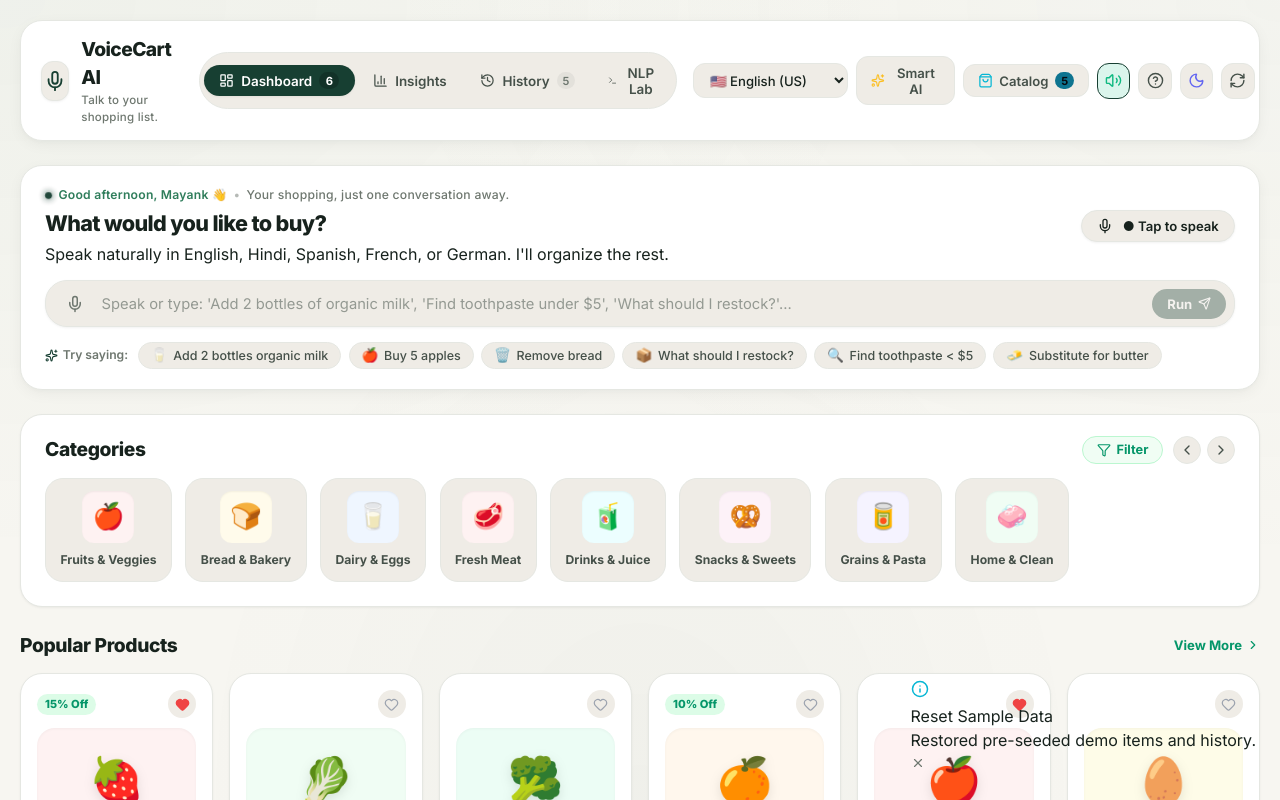
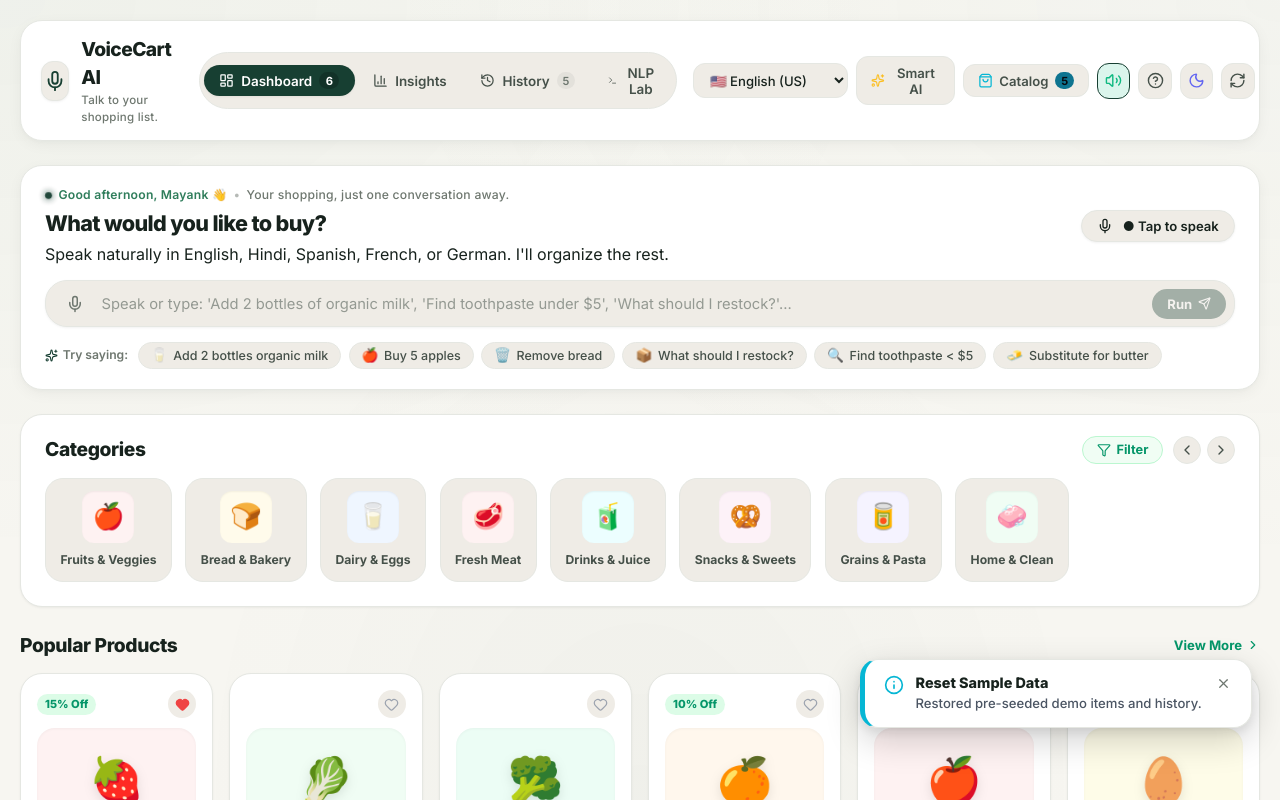
Before and after one commit to MAYANK479/voice_cart_ai, a React (Vite) app: page / in a window 1280 px wide. Both pictures are taken after a click on the button 1237 px from the left and 80 px from the top of the page. Shown: the top 800 px of the page. Built offline with nearby package versions, Linux system fonts and the light colour scheme.

Commit message:
fix: make toast notifications high-contrast with solid background, clear borders, and high z-index

```diff
--- a/src/components/UI/ToastContainer.tsx
+++ b/src/components/UI/ToastContainer.tsx
@@ -10,32 +10,45 @@ export const ToastContainer: React.FC = () => {
   const renderIcon = (type: string) => {
     switch (type) {
       case 'success':
-        return <CheckCircle2 size={18} color="#10b981" />;
+        return <CheckCircle2 size={20} color="#10B981" />;
       case 'error':
-        return <AlertCircle size={18} color="#f43f5e" />;
+        return <AlertCircle size={20} color="#EF4444" />;
       case 'warning':
-        return <AlertTriangle size={18} color="#f59e0b" />;
+        return <AlertTriangle size={20} color="#F59E0B" />;
       case 'info':
       default:
-        return <Info size={18} color="#06b6d4" />;
+        return <Info size={20} color="#06B6D4" />;
     }
   };
 
   return (
-    <div className="toast-container">
+    <div className="toast-container" aria-live="polite">
       {toasts.map((t) => (
         <div key={t.id} className={`toast-item ${t.type}`}>
-          <div style={{ flexShrink: 0, marginTop: '2px' }}>{renderIcon(t.type)}</div>
-          <div style={{ flex: 1 }}>
+          <div style={{ flexShrink: 0, marginTop: '1px' }}>{renderIcon(t.type)}</div>
+          <div style={{ flex: 1, minWidth: 0 }}>
             <div className="toast-title">{t.title}</div>
             <div className="toast-desc">{t.message}</div>
+            {t.actionLabel && t.onAction && (
+              <button
+                className="toast-action-btn"
+                onClick={() => {
+                  t.onAction?.();
+                  removeToast(t.id);
+                }}
+                style={{ marginTop: '0.4rem' }}
+              >
+                {t.actionLabel}
+              </button>
+            )}
           </div>
           <button
+            className="toast-dismiss-btn"
             onClick={() => removeToast(t.id)}
-            style={{ background: 'transparent', border: 'none', color: 'var(--text-muted)', cursor: 'pointer' }}
             title="Dismiss notification"
+            aria-label="Dismiss notification"
           >
-            <X size={14} />
+            <X size={15} />
           </button>
         </div>
       ))}
--- a/src/index.css
+++ b/src/index.css
@@ -2900,47 +2900,141 @@ button, input, select, textarea {
   }
 }
 
-/* Toast Container */
+/* Toast Container & Notification Cards */
 .toast-container {
   position: fixed;
-  bottom: 1.5rem;
-  right: 1.5rem;
-  display: flex;
-  flex-direction: column;
-  gap: 0.5rem;
-  z-index: 100;
-}
-
-.toast-message {
-  display: flex;
-  align-items: center;
-  justify-content: space-between;
-  padding: 0.75rem 1rem;
-  border-radius: var(--radius-md);
-  background: var(--bg-surface);
-  border: 1px solid var(--border-glass-hover);
-  box-shadow: var(--shadow-lg);
-  gap: 0.85rem;
-  min-width: 280px;
-  max-width: 420px;
-  animation: toast-in 0.2s ease-out;
+  bottom: 4.5rem;
+  right: 1.75rem;
+  display: flex;
+  flex-direction: column;
+  gap: 0.65rem;
+  z-index: 99999;
+  pointer-events: none;
+}
+
+.toast-item {
+  pointer-events: auto;
+  display: flex;
+  align-items: flex-start;
+  gap: 0.75rem;
+  padding: 0.9rem 1.15rem;
+  border-radius: var(--radius-lg);
+  background: #FFFFFF;
+  color: #17221D;
+  border: 1.5px solid #E5E7E2;
+  box-shadow: 0 12px 35px rgba(0, 0, 0, 0.18), 0 4px 12px rgba(0, 0, 0, 0.08);
+  min-width: 310px;
+  max-width: 440px;
+  animation: toast-in 0.25s cubic-bezier(0.16, 1, 0.3, 1);
+  backdrop-filter: blur(16px);
+}
+
+[data-theme="dark"] .toast-item {
+  background: #131E18;
+  color: #EAEFEA;
+  border: 1.5px solid rgba(255, 255, 255, 0.18);
+  box-shadow: 0 12px 35px rgba(0, 0, 0, 0.7), 0 0 20px rgba(16, 185, 129, 0.2);
+}
+
+.toast-item.success {
+  border-left: 5px solid #10B981;
+}
+
+.toast-item.error {
+  border-left: 5px solid #EF4444;
+}
+
+.toast-item.warning {
+  border-left: 5px solid #F59E0B;
+}
+
+.toast-item.info {
+  border-left: 5px solid #06B6D4;
+}
+
+.toast-title {
+  font-size: 0.9rem;
+  font-weight: 800;
+  color: var(--text-primary);
+  line-height: 1.2;
+}
+
+[data-theme="dark"] .toast-title {
+  color: #FFFFFF;
+}
+
+.toast-desc {
+  font-size: 0.82rem;
+  color: #4B5563;
+  margin-top: 0.2rem;
+  line-height: 1.35;
+  font-weight: 500;
+}
+
+[data-theme="dark"] .toast-desc {
+  color: #D1D5DB;
+}
+
+.toast-dismiss-btn {
+  background: transparent;
+  border: none;
+  color: var(--text-muted);
+  cursor: pointer;
+  padding: 2px;
+  border-radius: 4px;
+  transition: all var(--transition-fast);
+  display: flex;
+  align-items: center;
+  justify-content: center;
+}
+
+.toast-dismiss-btn:hover {
+  color: var(--text-primary);
+  background: rgba(0, 0, 0, 0.05);
+}
+
+[data-theme="dark"] .toast-dismiss-btn:hover {
+  background: rgba(255, 255, 255, 0.1);
+}
+
+.toast-action-btn {
+  display: inline-flex;
+  align-items: center;
+  gap: 0.3rem;
+  padding: 0.3rem 0.75rem;
+  border-radius: var(--radius-full);
+  background: #10B981;
+  color: #FFFFFF;
+  font-size: 0.76rem;
+  font-weight: 700;
+  border: none;
+  cursor: pointer;
+  transition: all var(--transition-fast);
+  box-shadow: 0 2px 6px rgba(16, 185, 129, 0.3);
+}
+
+.toast-action-btn:hover {
+  background: #059669;
+  transform: translateY(-1px);
+}
+
+[data-theme="dark"] .toast-action-btn {
+  background: #059669;
+  color: #FFFFFF;
 }
 
 @keyframes toast-in {
-  from { opacity: 0; transform: translateY(12px); }
-  to { opacity: 1; transform: translateY(0); }
-}
-
-.toast-action-btn {
-  background: var(--accent-primary);
-  color: #080B10;
-  border: none;
-  border-radius: 4px;
-  padding: 0.25rem 0.6rem;
-  font-size: 0.74rem;
-  font-weight: 700;
-  cursor: pointer;
-}
+
+  from {
+    opacity: 0;
+    transform: translateY(16px) scale(0.96);
+  }
+  to {
+    opacity: 1;
+    transform: translateY(0) scale(1);
+  }
+}
+
 
 /* Responsive Breakpoints */
 @media (max-width: 1024px) {
```
Also changed, not shown: 2 other files (tests, documents, lock files or other folders).
